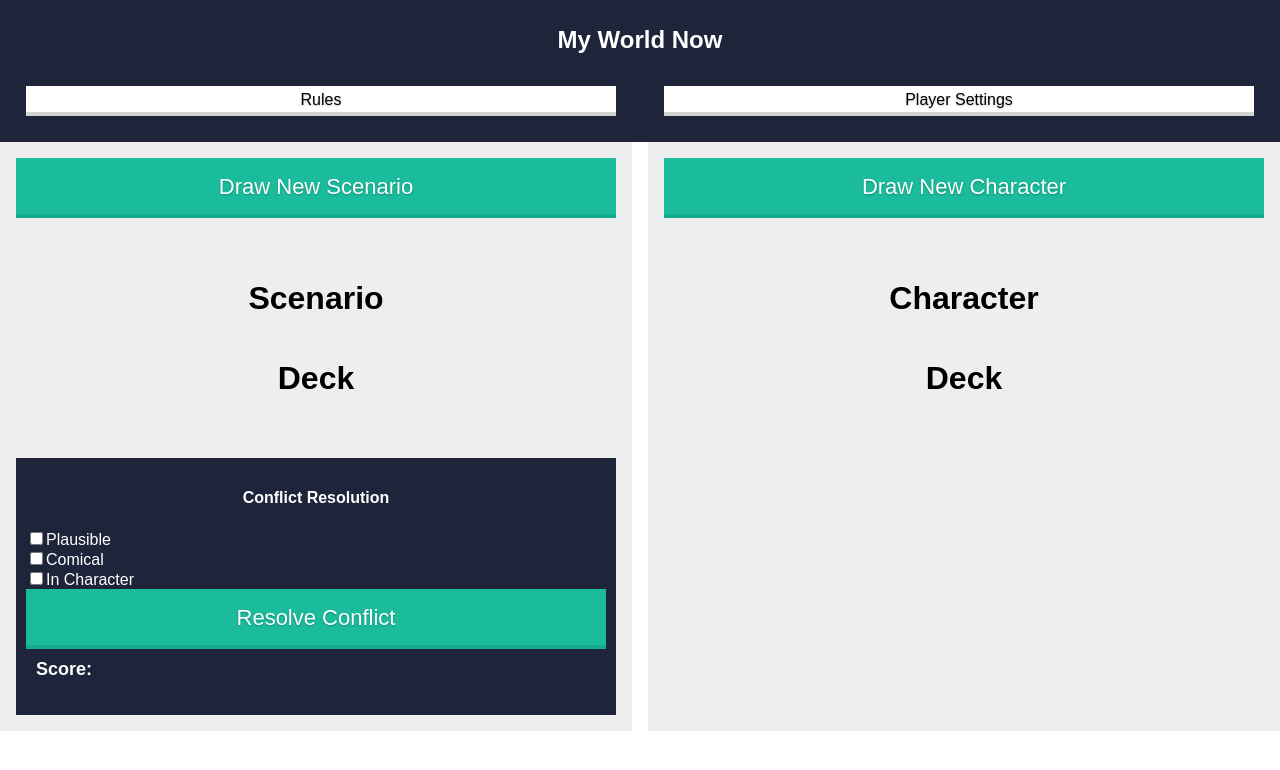
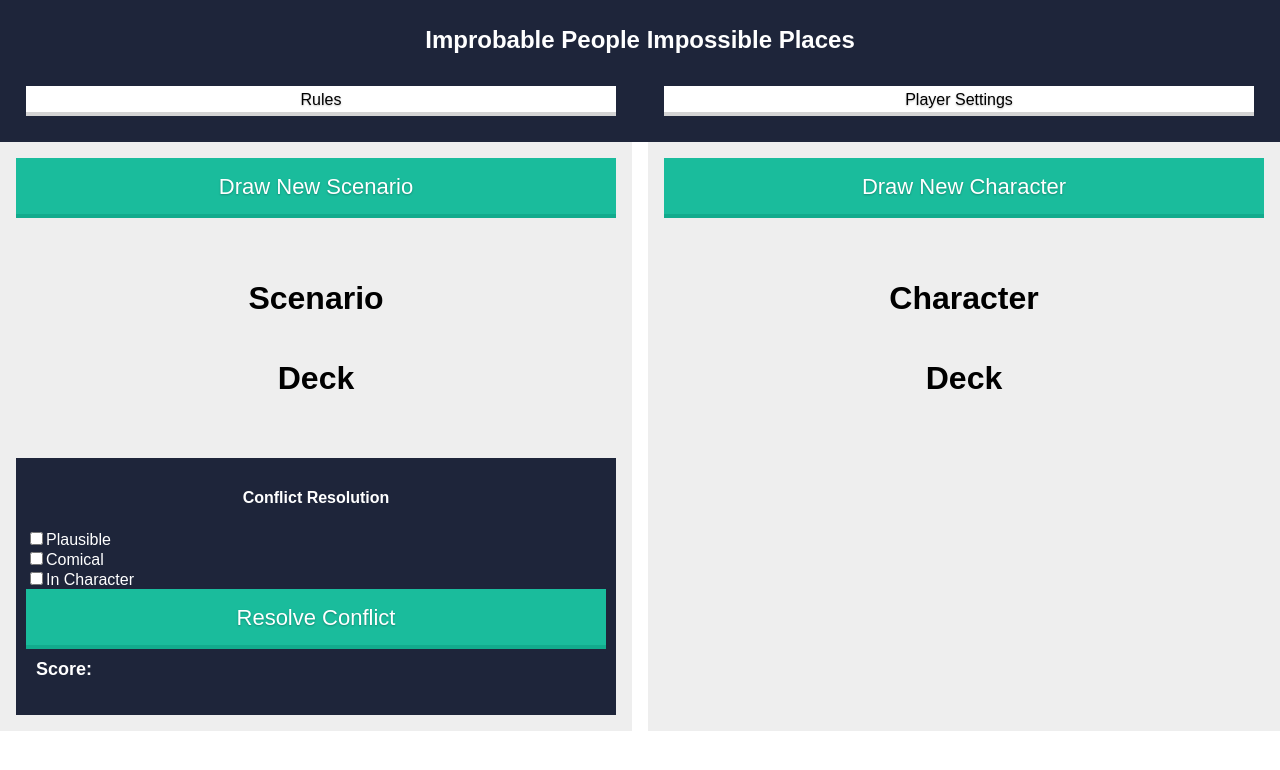
Before and after one commit to cij11/card-shuffle-client, a React (Create React App) app: page / in a window 1280 px wide. Shown: the top 770 px of the page. Built offline with nearby package versions, Linux system fonts and the light colour scheme.

Commit message:
Renaming to 'Improbable People Impossible Places' (IPIP)

```diff
--- a/public/index.html
+++ b/public/index.html
@@ -19,7 +19,7 @@
       work correctly both with client-side routing and a non-root public URL.
       Learn how to configure a non-root public URL by running `npm run build`.
     -->
-    <title>Card Shuffle</title>
+    <title>Improbable People Impossible Places</title>
 
     <script async src="//pagead2.googlesyndication.com/pagead/js/adsbygoogle.js"></script>
     <script>
--- a/src/App.js
+++ b/src/App.js
@@ -15,7 +15,7 @@ class App extends Component {
     return (
       <div className="App">
         <header className="App-header">
-          <h1 className="App-title">My World Now</h1>
+          <h1 className="App-title">Improbable People Impossible Places</h1>
             <div className="wrapper">
               <div className="drawGroup">
                 <ExpandingTextComponent />
--- a/src/components/rules-component.js
+++ b/src/components/rules-component.js
@@ -4,10 +4,10 @@ class RulesComponent extends Component {
     render() {
         return (
             <div>
-                <h2>My World Now</h2>
+                <h2>Ip-Ip (Hurray!)</h2>
 
                 <p>
-                    My World Now is a game for 3 to 6 players.
+                    <b>Improbable People Impossible Places </b> is a game for 3 to 6 players.
                 </p>
 
                 <p>
```
Also changed, not shown: public/manifest.json.
